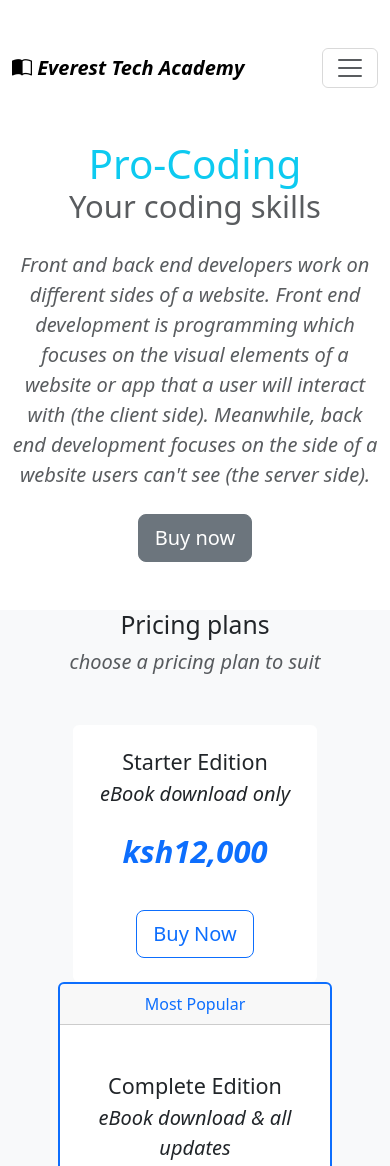
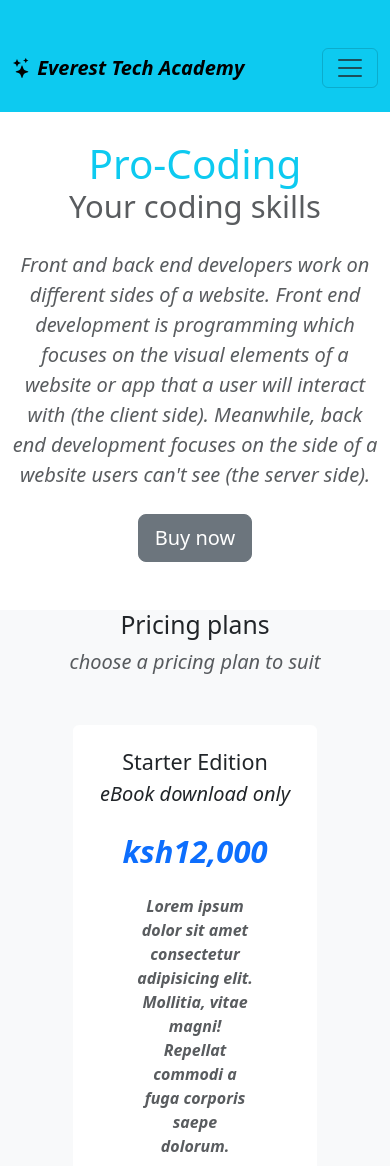
Before and after one commit to ShuaibShaban/Bootstrap, a website: page cards/index.html in a window 390 px wide. Shown: the top 1166 px of the page. Drawn offline with nearby package versions, Linux system fonts and the light colour scheme; files that its build step writes are made by us from their sources; some icons are missing.

```diff
--- a/cards/index.html
+++ b/cards/index.html
@@ -16,18 +16,18 @@
   <body>
 
     <!-- navbar -->
-    <nav class="navbar navbar-expand-md pt-5 pb-4">
+    <nav class="navbar navbar-expand-md pt-5 pb-4 bg-info">
       <div class="container-xxl">
 
         <!-- navbar brand / title -->
 
         <a class="navbar-brand" href="#intro">
-          <i class="bi bi-book-half"></i>
+          <!-- <i class="bi bi-book-half"></i> -->
+          <i class="bi bi-stars"></i>
           <span class="text-xxl-center fw-bold fst-italic fs-5">
             Everest Tech Academy</span>
         </a>
         <i class="fa-sharp fa-light fa-display-code"></i>
-
         <!-- toggle button for mobile nav -->
 
         <button
@@ -43,7 +43,6 @@
         </button>
 
         <!-- navbar links -->
-
         <div
           class="collapse navbar-collapse justify-content-end align-center"
           id="main-nav"
@@ -72,6 +71,9 @@
     <!-- main image & intro text -->
 
     <section id="intro">
+      <!-- <div class="col-12">
+
+      </div> -->
       <div class="container-lg mt-4 pt-1">
         <div class="row justify content-center align-items-center">
           <div class="col-md-5 text-center text-md-start">
@@ -88,7 +90,7 @@
             </p>
             <a href="#pricing" class="btn btn-secondary btn-lg">Buy now</a>
           </div>
-          <div class="col-md-5 text-center d-none d-md-block">
+          <div class="col-md-7 text-center d-none d-md-block">
             <img
               class="text-center rounded m-5 offset-lg-1"
               src="https://www.raspberrypi.com/app/uploads/2016/10/New-books_small-500x367.jpg"
@@ -113,9 +115,9 @@
             <div class="card border-0">
               <div class="card-body text-center py-4">
                 <h4 class="card-title">Starter Edition</h4>
-                <p class="lead card-subtitle">eBook download only</p>
+                <p class="lead card-subtitle" >eBook download only</p>
                 <p class="display-5 my-4 text-primary fw-bold">ksh12,000</p>
-                <p class="card-text mx-5 text-muted d-none d-lg-block">
+                <p class="card-text mx-5 text-muted d-lg-block">
                   Lorem ipsum dolor sit amet consectetur adipisicing elit.
                   Mollitia, vitae magni! Repellat commodi a fuga corporis saepe
                   dolorum.
@@ -136,7 +138,7 @@
                 <h4 class="card-title">Complete Edition</h4>
                 <p class="lead card-subtitle">eBook download & all updates</p>
                 <p class="display-5 my-4 text-primary fw-bold">ksh18,000</p>
-                <p class="card-text mx-5 text-muted d-none d-lg-block">
+                <p class="card-text mx-5 text-muted d-lg-block">
                   Lorem ipsum dolor sit amet consectetur adipisicing elit.
                   Mollitia, vitae magni! Repellat commodi a fuga corporis saepe
                   dolorum.
```
